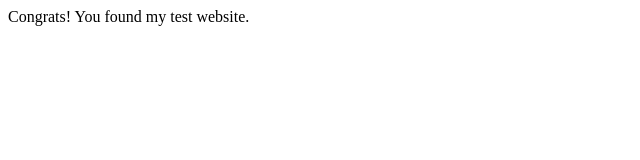
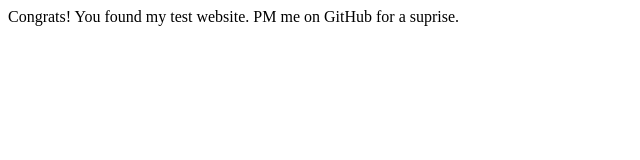
Before and after one commit to littlebluewizard/littlebluewizard.github.io, a plain HTML site: page index.html in a window 1280 px wide. Shown: the whole page, without its empty margins (0-640 px from the left). Drawn offline with Linux system fonts and the light colour scheme.

Commit message:
Update index.html

```diff
--- a/index.html
+++ b/index.html
@@ -2,9 +2,10 @@
 
 <html>
     <head>
-        <title>Source Test Page</title>
+        <title>Home Page</title>
     </head>
     <body>
         Congrats! You found my test website.
+        PM me on GitHub for a suprise.
     </body>
 </html>
```
